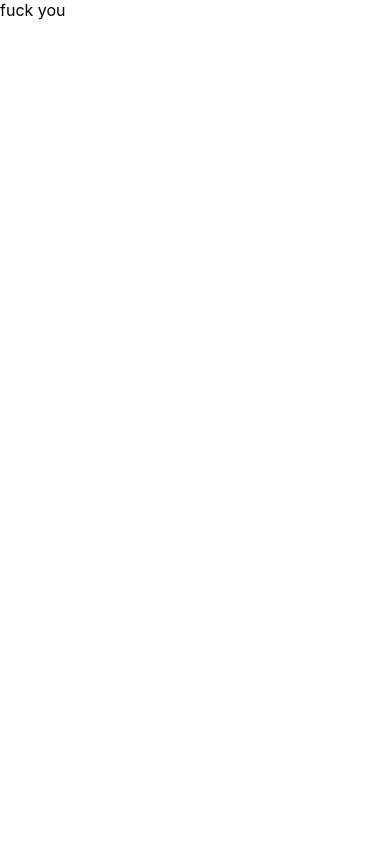
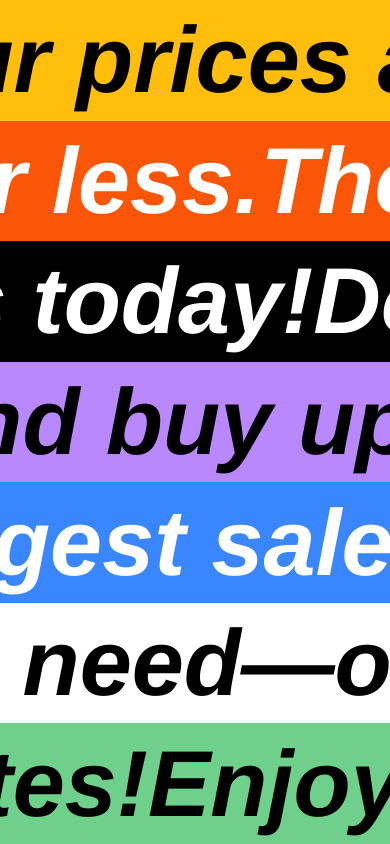
Before and after one commit to evandejesus/evandejes.us, a React (Create React App) app: page / in a window 390 px wide. Built offline with nearby package versions, Linux system fonts and the light colour scheme.

Commit message:
add mobile marquee colors, add react workflow

```diff
--- a/package.json
+++ b/package.json
@@ -8,6 +8,7 @@
     "@testing-library/user-event": "^13.5.0",
     "react": "^18.2.0",
     "react-dom": "^18.2.0",
+    "react-fast-marquee": "^1.3.5",
     "react-responsive": "^9.0.2",
     "react-scripts": "5.0.1",
     "web-vitals": "^2.1.4"
--- a/src/App.js
+++ b/src/App.js
@@ -11,7 +11,7 @@ const App = () => {
   const isPortrait = useMediaQuery({ query: "(orientation: portrait)" });
   const isRetina = useMediaQuery({ query: "(min-resolution: 2dppx)" });
 
-  if (isTabletOrMobile) {
+  if (1) {
     return (
       <div>
         {/* <p>You are a tablet or mobile phone</p> */}
--- /dev/null
+++ b/src/components/MobileMarquee/index.css
@@ -0,0 +1,56 @@
+.marquee-wrapper {
+    display: flex;
+    flex-direction: column;
+    height: 100vh;
+}
+
+.marquee-element {
+    height: 100%;
+    width: 100%;
+    font-size: 24vw;
+    font-weight: bold;
+    font-style: italic;
+    overflow: hidden;
+    font-family: Helvetica;
+}
+
+@media screen and (min-width: 600px) {
+  .marquee-element {
+    font-size: 12vw;
+  }
+}
+
+.marquee-colors-0 {
+    background-color: #ffbe0bff;
+    color:  #000000;
+}
+
+.marquee-colors-1 {
+    background-color: #fb5607ff;
+    color:  white;
+}
+
+.marquee-colors-2 {
+    background-color: #000000;
+    color:  white;
+}
+
+.marquee-colors-3 {
+    background-color: rgb(185, 136, 253);
+    color:  #000000;
+}
+
+.marquee-colors-4 {
+    background-color: #3a86ffff;
+    color:  white;
+}
+
+.marquee-colors-5 {
+    background-color: #ffffff;
+    color:  #000000;
+}
+
+.marquee-colors-6 {
+    background-color: #6FD08Cff;
+    color:  #000000;
+}
--- a/src/components/MobileMarquee/index.js
+++ b/src/components/MobileMarquee/index.js
@@ -1,8 +1,49 @@
 import React from "react";
-import { useMediaQuery } from "react-responsive";
+import Marquee from "react-fast-marquee";
+import "./index.css";
+
+const quotes = [
+  "Don't be slow! Our prices are low.",
+  "The best for less.",
+  "Don't delay—sales today!",
+  "Keep calm and buy up.",
+  "It's the biggest sale of the year!",
+  "Everything you need—on a budget.",
+  "Enjoy the best rates!",
+  "Hurry before stock runs out!",
+];
+
+const colors = [
+  "#ffbe0bff",
+  "#fb5607ff",
+  "#ff006eff",
+  "#8338ecff",
+  "#3a86ffff",
+  "#6FD08C",
+  "ffffff",
+];
+
+/*
+
+*/
 
 const MobileMarquee = () => {
-  return <div>fuck you</div>;
+  return (
+    <div className="marquee-wrapper">
+      {quotes.slice(0, 7).map((quote, i) => {
+        return (
+          <Marquee
+            className={`marquee-element marquee-colors-${i}`}
+            gradient={false}
+            pauseOnClick="true"
+            speed={Math.floor(Math.random() * 100) + 80}
+          >
+            {quote}
+          </Marquee>
+        );
+      })}
+    </div>
+  );
 };
 
 export default MobileMarquee;
```
Also changed, not shown: 1 other file (tests, documents, lock files or other folders).
